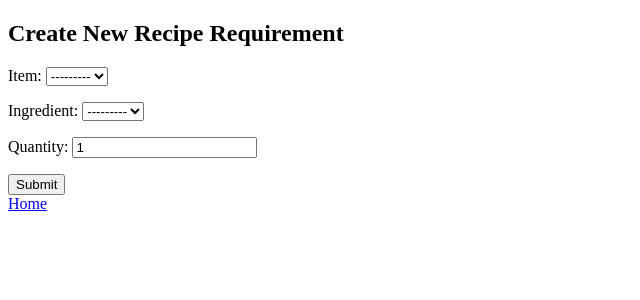
After one commit to flavius-t/restaurantapp, a Django app: page /recipes/create/ in a window 1280 px wide. The commit adds this page. Shown: the top 300 px of the page, without its empty margins (0-640 px from the left). Run offline with Django 3.2, Linux system fonts and the light colour scheme; data that the repository does not hold is empty.

Commit message:
added recipeRequirementCreate functionality

```diff
--- a/inventory/forms.py
+++ b/inventory/forms.py
@@ -1,7 +1,6 @@
 from django import forms
 from django.forms.widgets import DateTimeInput
 from .models import Ingredient, Order, MenuItem, RecipeRequirement
-from django.contrib.admin.widgets import AdminSplitDateTime
 
 class IngredientCreateForm(forms.ModelForm):
     class Meta:
@@ -24,3 +23,8 @@ class OrderCreateForm(forms.ModelForm):
         widgets = {
             'time': DateTimeInput(),
         }
+
+class RecipeCreateForm(forms.ModelForm):
+    class Meta:
+        model = RecipeRequirement
+        fields = ('item', 'ingredient', 'quantity')
--- /dev/null
+++ b/inventory/templates/inventory/recipeCreateForm.html
@@ -0,0 +1,12 @@
+{% extends 'inventory/base.html' %}
+
+{% block content %}
+<h2>Create New Recipe Requirement</h2>
+<form method="POST">
+    <div>
+    {% csrf_token %}
+    {{ form.as_p }}
+    <input type="submit" value="Submit" />
+    </div>
+</form>
+{% endblock %}
--- a/inventory/templates/inventory/recipeRequirementList.html
+++ b/inventory/templates/inventory/recipeRequirementList.html
@@ -33,4 +33,8 @@
             {% endfor %}
         </tr>
     </table>
+
+    <div>
+        <a href="{% url 'recipecreate' %}">Create New Recipe</a>
+    </div>
 {% endblock %}
--- a/inventory/urls.py
+++ b/inventory/urls.py
@@ -12,5 +12,6 @@ urlpatterns = [
     path('ingredient/create/', views.IngredientCreateView.as_view(), name='ingredientcreate'),
     path('menuitems/create/', views.MenuItemCreateView.as_view(), name='menuitemcreate'),
     path('orders/create/', views.OrderCreateView.as_view(), name='ordercreate'),
+    path('recipes/create/', views.RecipeCreateView.as_view(), name='recipecreate'),
 
 ]
--- a/inventory/views.py
+++ b/inventory/views.py
@@ -2,7 +2,7 @@ from django.shortcuts import render
 from .models import Ingredient, MenuItem, RecipeRequirement, Order
 from django.views.generic.edit import CreateView, DeleteView, UpdateView
 from django.urls import reverse_lazy
-from .forms import IngredientCreateForm, MenuItemCreateForm, OrderCreateForm
+from .forms import IngredientCreateForm, MenuItemCreateForm, OrderCreateForm, RecipeCreateForm
 
 # Create your views here.
 
@@ -70,3 +70,9 @@ class OrderCreateView(CreateView):
     success_url = reverse_lazy('orderlist')
     template_name = 'inventory/orderCreateForm.html'
     form_class = OrderCreateForm
+
+class RecipeCreateView(CreateView):
+    model = RecipeRequirement
+    template_name = 'inventory/recipeCreateForm.html'
+    form_class = RecipeCreateForm
+    success_url = reverse_lazy('recipecreate')
```
Also changed, not shown: inventory/models.py (line endings or trailing spaces).
